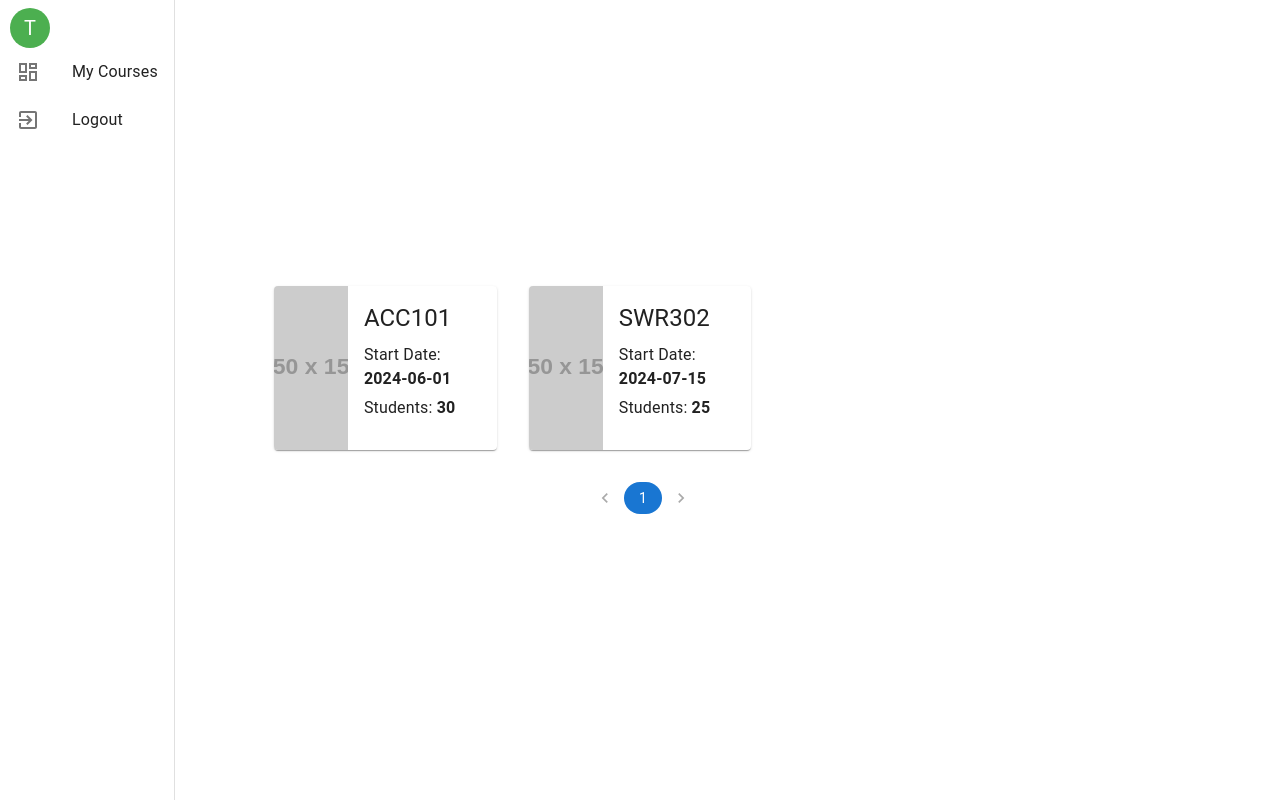
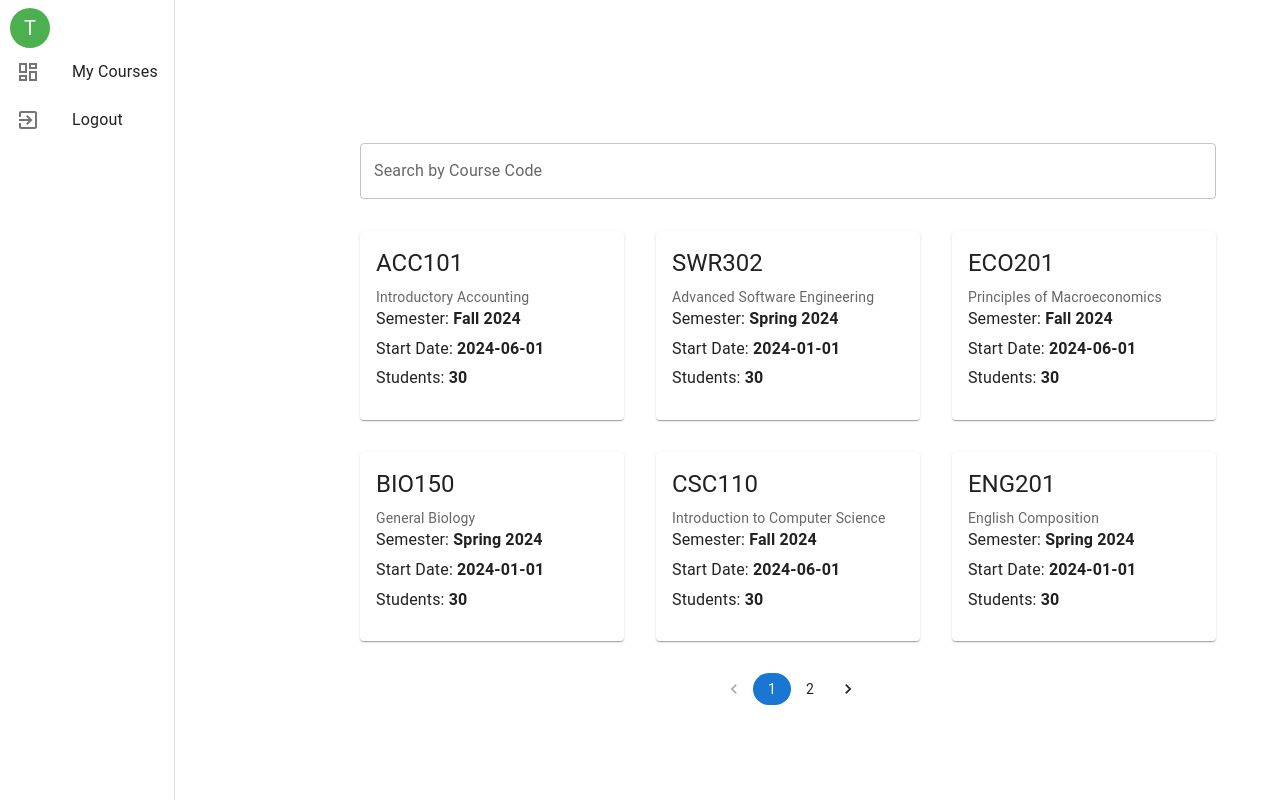
Before and after one commit to ninhcongluc/qp03_frontend, a React (Create React App) app: page /teacher/course-management in a window 1280 px wide. Built offline with nearby package versions, Linux system fonts and the light colour scheme.

Commit message:
TeacherCourseList

```diff
--- a/src/components/Card/TeacherCourseCard.js
+++ b/src/components/Card/TeacherCourseCard.js
@@ -1,26 +1,23 @@
 import React from "react";
 import Card from "@mui/material/Card";
 import CardContent from "@mui/material/CardContent";
-import CardMedia from "@mui/material/CardMedia";
 import Typography from "@mui/material/Typography";
 import { CardActionArea, Grid } from "@mui/material";
 
 const TeacherCourseCard = ({ course }) => (
-  <Card style={{ maxWidth: 400, height: "100%" }}>
+  <Card style={{ maxWidth: 500, height: "100%" }}>
     <CardActionArea>
       <Grid container>
-        <Grid item xs={4}>
-          <CardMedia
-            component="img"
-            height="100%"
-            image={course.image}
-            alt={`${course.code} course`}
-          />
-        </Grid>
-        <Grid item xs={8}>
+        <Grid item xs={15}>
           <CardContent>
             <Typography gutterBottom variant="h5" component="div">
               {course.code}
+            </Typography>
+            <Typography variant="body2" color="text.secondary">
+              {course.description}
+            </Typography>
+            <Typography variant="body1" color="text.primary" gutterBottom>
+              Semester: <b>{course.semesterName}</b>
             </Typography>
             <Typography variant="body1" color="text.primary" gutterBottom>
               Start Date: <b>{course.startDate}</b>
@@ -28,6 +25,7 @@ const TeacherCourseCard = ({ course }) => (
             <Typography variant="body1" color="text.primary" gutterBottom>
               Students: <b>{course.studentCount}</b>
             </Typography>
+
           </CardContent>
         </Grid>
       </Grid>
--- /dev/null
+++ b/src/pages/Teacher/TeacherCourseList.css
@@ -0,0 +1,16 @@
+.course-card {
+    border: 1px solid #ccc;
+    padding: 16px;
+    border-radius: 4px;
+    background-color: #f5f5f5;
+  }
+  .course-card h3 {
+    margin-top: 0;
+  }
+  .course-card p {
+    margin-bottom: 8px;
+  }
+  .filters {
+    margin-left: 25%;
+    padding: 20px;
+  }
--- a/src/pages/Teacher/TeacherCourseList.js
+++ b/src/pages/Teacher/TeacherCourseList.js
@@ -5,45 +5,133 @@ import Container from "@mui/material/Container";
 import Pagination from "@mui/material/Pagination";
 import Stack from "@mui/material/Stack";
 import TeacherCourseCard from "../../components/Card/TeacherCourseCard";
+import "./TeacherCourseList.css";
+import TextField from "@mui/material/TextField";
 
 const courses = [
   {
+  id: "4713fc09-2967-4e59-a832-04db1379baad",
   code: "ACC101",
-    image: "https://via.placeholder.com/150",
+  description: "Introductory Accounting",
+  semesterName: "Fall 2024",
   startDate: "2024-06-01",
   studentCount: 30,
   },
   {
+  id: "f5a016b9-97c2-4832-ba68-490d8825225e",
   code: "SWR302",
-    image: "https://via.placeholder.com/150",
-    startDate: "2024-07-15",
-    studentCount: 25,
+  description: "Advanced Software Engineering",
+  semesterName: "Spring 2024",
+  startDate: "2024-01-01",
+  studentCount: 30,
   },
-  // Thêm dữ liệu các khóa học khác nếu cần
+  {
+  id: "84ec946c-7b70-45c5-9ac5-7c6123644e4b",
+  code: "ECO201",
+  description: "Principles of Macroeconomics",
+  semesterName: "Fall 2024",
+  startDate: "2024-06-01",
+  studentCount: 30,
+  },
+  {
+  id: "5e7fbf37-4a7e-4a82-b298-8cbcba4a0c6b",
+  code: "BIO150",
+  description: "General Biology",
+  semesterName: "Spring 2024",
+  startDate: "2024-01-01",
+  studentCount: 30,
+  },
+  {
+  id: "a2c5ea9e-4d7b-4e18-82fc-d0a269acaf5a",
+  code: "CSC110",
+  description: "Introduction to Computer Science",
+  semesterName: "Fall 2024",
+  startDate: "2024-06-01",
+  studentCount: 30,
+  },
+  {
+  id: "8e9be1a0-cef6-4893-8a0d-e37d6e8abc11",
+  code: "ENG201",
+  description: "English Composition",
+  semesterName: "Spring 2024",
+  startDate: "2024-01-01",
+  studentCount: 30,
+  },
+  {
+  id: "c4ac0d73-a279-4e91-9d67-5f4b35032766",
+  code: "MAT201",
+  description: "Calculus I",
+  semesterName: "Fall 2024",
+  startDate: "2024-06-01",
+  studentCount: 30,
+  },
+  {
+  id: "f6b44d20-3fa2-476a-8c6c-1c4cdf79b6c1",
+  code: "HIS101",
+  description: "World History to 1500",
+  semesterName: "Spring 2024",
+  startDate: "2024-01-01",
+  studentCount: 30,
+  },
+  {
+  id: "3b5b2e2c-aa54-4e9a-8f9a-d6a6f5ba9d31",
+  code: "PHY101",
+  description: "Introduction to Physics",
+  semesterName: "Fall 2024",
+  startDate: "2024-06-01",
+  studentCount: 30,
+  },
+  {
+  id: "7d1f2a9a-d2d4-4d06-b2c9-84e991f2aa69",
+  code: "ART120",
+  description: "Art Appreciation",
+  semesterName: "Spring 2024",
+  startDate: "2024-01-01",
+  studentCount: 30,
+  },
   ];
 
 const TeacherCourseListPage = () => {
   const [page, setPage] = useState(1);
   const coursesPerPage = 6;
+  const [filterCode, setFilterCode] = useState("");
 
   // Tính toán số lượng trang
   const pageCount = Math.ceil(courses.length / coursesPerPage);
 
   // Lấy các khóa học cho trang hiện tại
-  const displayedCourses = courses.slice(
-    (page - 1) * coursesPerPage,
-    page * coursesPerPage
-  );
+  const displayedCourses = courses
+    .filter((course) =>
+      course.code.toLowerCase().includes(filterCode.toLowerCase())
+    )
+    .slice((page - 1) * coursesPerPage, page * coursesPerPage);
 
   const handlePageChange = (event, value) => {
     setPage(value);
   };
 
+  const handleFilterCodeChange = (event) => {
+    setFilterCode(event.target.value);
+    setPage(1); // Reset to the first page when filtering
+  };
+
   return (
-    <div>
+    <Container>
+      <Grid container spacing={4} sx={{ marginTop: 2 }}>
+        <Grid item xs={3}>
           <TeacherMenu />
-      <Container>
+        </Grid>
+        <Grid item xs={9}>
           <Grid container spacing={4}>
+            <Grid item xs={12}>
+              <TextField
+                label="Search by Course Code"
+                variant="outlined"
+                value={filterCode}
+                onChange={handleFilterCodeChange}
+                fullWidth
+              />
+            </Grid>
             {displayedCourses.map((course, index) => (
               <Grid item key={index} xs={12} sm={6} md={4}>
                 <TeacherCourseCard course={course} />
@@ -58,8 +146,9 @@ const TeacherCourseListPage = () => {
               color="primary"
             />
           </Stack>
+        </Grid>
+      </Grid>
     </Container>
-    </div>
   );
 };
 
```
Lines whose indentation alone changed are shown as unchanged.
